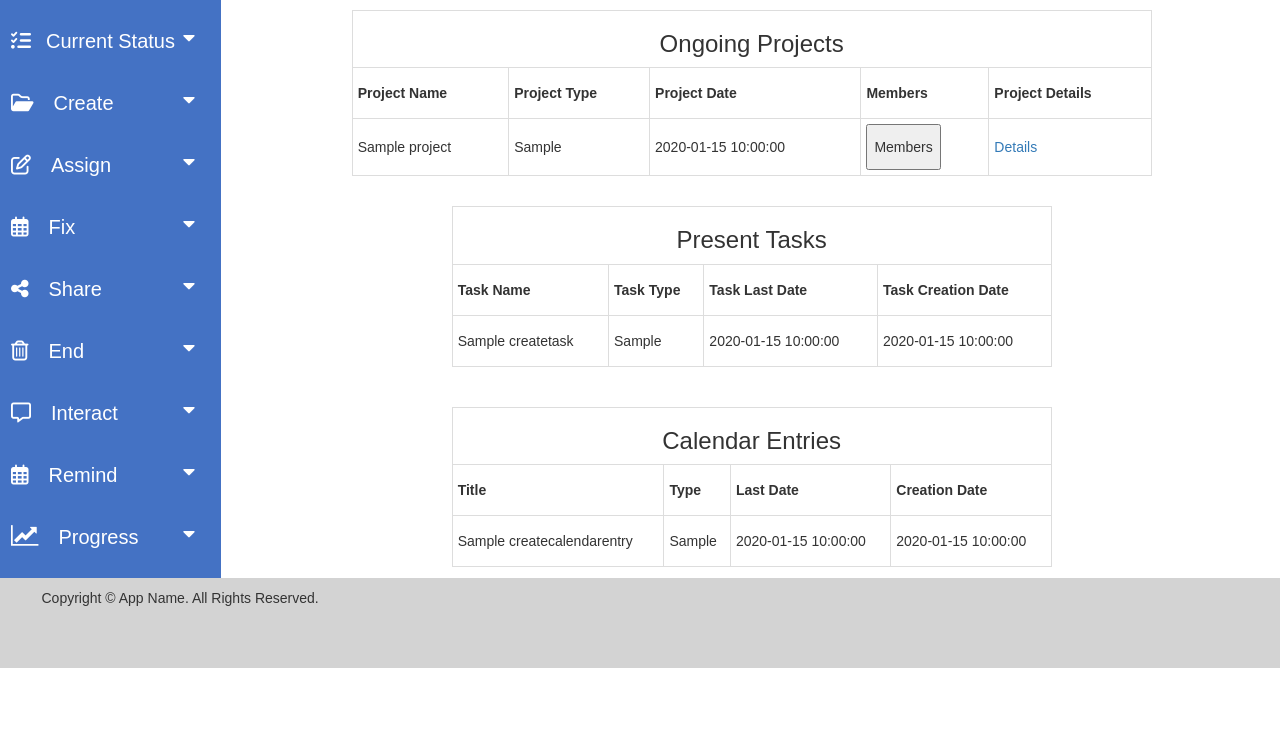
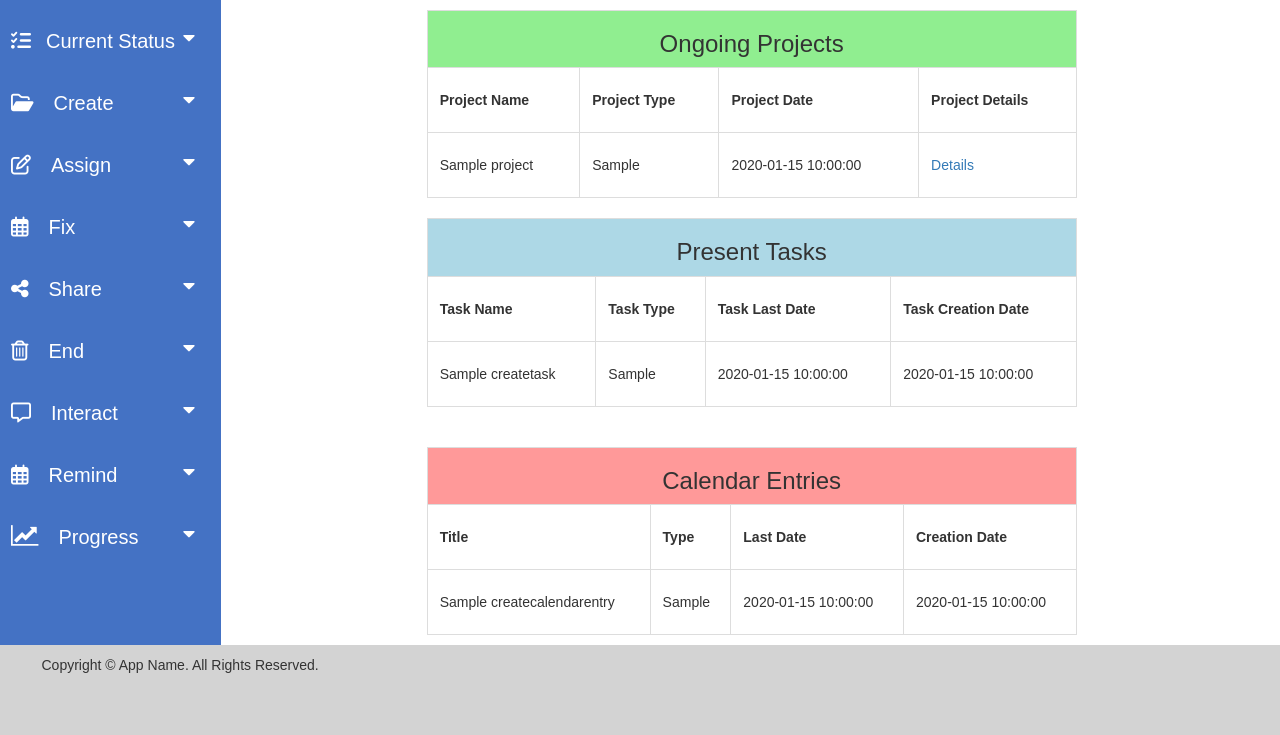
Before and after one commit to KLNarayana03/ResearchRealm, a PHP site: page /landingpage.php in a window 1280 px wide. Shown: the part 83-818 px from the top of the page. Before the commit the page ends 751 px from the top, so only its background shows below. Run offline with PHP 8.4, Linux system fonts and the light colour scheme; the visitor is signed in with stand-in values (Sample User, id 1); tables that the repository leaves empty or names only in its code hold one stand-in row (values such as "Sample post"); some libraries are stand-ins or nearby versions.

Commit message:
Update landingpage.php

```diff
--- a/final/landingpage.php
+++ b/final/landingpage.php
@@ -42,7 +42,7 @@ $result_calendar->execute();
 
   <div class="header">
 
-    <a href="#" style="margin-left: 5px;">App logo</a>
+    <a href="landingpage.php" style="margin-left: 5px;">App logo</a>
 
     <div id="logout">Logout<a href="logout.php"><i class="fas fa-sign-out-alt" style="margin-left: 15px;"></i></a></div>
 
@@ -51,7 +51,7 @@ $result_calendar->execute();
 
 <div class="row">
 
-  <div class="sidenav">
+  <div class="sidenav" id="sidenav">
 
   <button class="dropdown-btn"><i class="fas fa-tasks" style="margin-right: 15px;"></i>Current Status
     <i class="fa fa-caret-down"></i>
@@ -71,13 +71,12 @@ $result_calendar->execute();
         <!-- <i class="fa fa-caret-down"></i> -->
     </button>
       <div class="dropdown-container">
-      <button class="open-button" onclick="openForm()">Create new Project</button>
-
+      <button class="open-formbutton" onclick="openForm()">Create new Project</button>
 <div class="form-popup" id="myForm">
   <form action="createproject.php" class="form-container" method="post">
 
+    <button class="open-button">Create new Project</button>
     <hr class="new1">
-
     <input for="projectname" type="text" placeholder="Enter Project Name" name="projectname" required>
     <select for="projecttype" id="projecttype" name="projecttype">
     <option value="btp">B.Tech Project</option>
@@ -98,10 +97,12 @@ $result_calendar->execute();
 <script>
 function openForm() {
   document.getElementById("myForm").style.display = "block";
+  document.getElementById("main").style.display = "none";
 }
 
 function closeForm() {
   document.getElementById("myForm").style.display = "none";
+  document.getElementById("main").style.display = "block";
 }
 </script>
         <!-- <a href="#">B.Tech Project</a>
@@ -115,10 +116,10 @@ function closeForm() {
       <!-- <i class="fa fa-caret-down"></i> -->
       </button>
       <div class="dropdown-container">
-        <button class="open-button" onclick="openForm2()">Create new Task</button>
+        <button class="open-formbutton" onclick="openForm2()">Create new Task</button>
         <div class="form-popup" id="myForm2">
   <form action="createtasks.php" class="form-container" method="post">
-
+    <button class="open-button">Create new Task</button>
     <hr class="new1">
     <input for="taskname" type="text" placeholder="Enter Task Name" name="taskname" required>
     <select for="tasktype" id="projecttype" name="tasktype" style="margin-bottom:20px;">
@@ -136,10 +137,12 @@ function closeForm() {
 <script>
 function openForm2() {
   document.getElementById("myForm2").style.display = "block";
+  document.getElementById("main").style.display = "none";
 }
 
 function closeForm2() {
   document.getElementById("myForm2").style.display = "none";
+  document.getElementById("main").style.display = "block";
 }
 </script>
       </div>
@@ -148,10 +151,11 @@ function closeForm2() {
    <!-- <i class="fa fa-caret-down"></i>-->
   </button>
   <div class="dropdown-container">
-  <button class="open-button" onclick="openForm3()">Create new Calendar Entry</button>
+  <button class="open-formbutton" onclick="openForm3()">New Calendar Entry</button>
         <div class="form-popup" id="myForm3">
   <form action="createcalendarentries.php" class="form-container" method="post">
 
+  <button class="open-button">Create new Calendar Entry</button>
     <hr class="new1">
     <input for="calendarentryname" type="text" placeholder="Title" name="calendarentryname" required>
     <select for="calendarentrytype" id="projecttype" name="calendarentrytype" style="margin-bottom:20px;">
@@ -170,10 +174,12 @@ function closeForm2() {
 <script>
 function openForm3() {
   document.getElementById("myForm3").style.display = "block";
+  document.getElementById("main").style.display = "none";
 }
 
 function closeForm3() {
   document.getElementById("myForm3").style.display = "none";
+  document.getElementById("main").style.display = "block";
 }
 </script>
   </div>
@@ -184,16 +190,10 @@ function closeForm3() {
     <i class="fa fa-caret-down"></i>
   </button>
   <div class="dropdown-container">
-    <button class="dropdown-btn">Project
-        <i class="fa fa-caret-down"></i>
-      </button>
-      <div class="dropdown-container">
-        <a href="#">B.Tech Project</a>
-        <a href="#">M.Tech Project</a>
-        <a href="#">PhD Project</a>
-        <a href="#">Sponsored Project</a>
-        <a href="#">Intern Project</a>
-      </div>
+    <a href="assignproject.php" style="color:white;">Project
+     <!-- <i class="fa fa-caret-down"></i> -->
+      </a>
+
 
       <button class="dropdown-btn">Tasks
         <i class="fa fa-caret-down"></i>
@@ -231,12 +231,11 @@ function closeForm3() {
   <button class="dropdown-btn"><i class="fas fa-share-alt" style="margin-right: 20px;"></i>Share
     <i class="fa fa-caret-down"></i>
   </button>
-
   <div class="dropdown-container">
-    <button class="open-button" onclick="openshareform()">Resources</button>
+    <button class="open-formbutton" onclick="openshareform()">Resources</button>
  <div class="form-popup" id="shareform">
   <form action="shareresources.php" class="form-container" method="post" enctype="multipart/form-data">
-
+    <button class="open-button">Share Resources</button>
     <hr class="new1">
 
   <!-- code for selecting project in which we want to share resource-->
@@ -266,10 +265,12 @@ function closeForm3() {
   <script>
   function openshareform() {
     document.getElementById("shareform").style.display = "block";
+    document.getElementById("main").style.display = "none";
   }
 
   function closeshareform() {
     document.getElementById("shareform").style.display = "none";
+    document.getElementById("main").style.display = "block";
   }
   </script>
 </div>
@@ -278,18 +279,10 @@ function closeForm3() {
   <button class="dropdown-btn"><i class="far fa-trash-alt" style="margin-right: 20px;"></i>End
     <i class="fa fa-caret-down"></i>
   </button>
-
   <div class="dropdown-container">
-    <button class="dropdown-btn">Project
-        <i class="fa fa-caret-down"></i>
-      </button>
-      <div class="dropdown-container">
-        <a href="#">B.Tech Project</a>
-        <a href="#">M.Tech Project</a>
-        <a href="#">PhD Project</a>
-        <a href="#">Sponsored Project</a>
-        <a href="#">Intern Project</a>
-      </div>
+  <a href="assignproject.php" style="color:white;">Project
+     <!-- <i class="fa fa-caret-down"></i> -->
+      </a>
 
       <button class="dropdown-btn">Tasks
         <i class="fa fa-caret-down"></i>
@@ -329,7 +322,7 @@ function closeForm3() {
 
   </div>
 
-<div class="main">
+<div class="main" id="main">
 <?php if(!isset($_SESSION['username'])): header("location: logout.php");?>
 
     <?php else: ?>
@@ -337,58 +330,49 @@ function closeForm3() {
     <?php endif ?>
 
     <!-- <?php echo "<h1> Welcome ".$_SESSION['username']." To Dashboard </h1>" ?> -->
-<table align="center" style="width:800px; line-height:40px; border: 1px solid #ddd;">
+<table align="center" style="width:650px; line-height:40px; border: 1px solid #ddd;">
       <tr>
-        <th colspan="5" style="text-align:center;"><h3>Ongoing Projects</h3></th>
+        <th colspan="5" style="background-color:lightgreen; text-align:center;"><h3>Ongoing Projects</h3></th>
       </tr>
       <tr>
-        <th style="padding:5px; border: 1px solid #ddd;">Project Name</th>
-        <th style="padding:5px; border: 1px solid #ddd;">Project Type</th>
-        <th style="padding:5px; border: 1px solid #ddd;">Project Date</th>
-        <th style="padding:5px; border: 1px solid #ddd;">Members</th>
-        <th style="padding:5px; border: 1px solid #ddd;">Project Details</th>
+        <th style="padding:12px; border: 1px solid #ddd;">Project Name</th>
+        <th style="padding:12px; border: 1px solid #ddd;">Project Type</th>
+        <th style="padding:12px; border: 1px solid #ddd;">Project Date</th>
+        <th style="padding:12px; border: 1px solid #ddd;">Project Details</th>
       </tr>
       <?php
         while($rows=$result_project->fetch(PDO::FETCH_ASSOC)){
             echo "
             <tr>
-            <td style=\"padding:5px; border: 1px solid #ddd;\">".$rows['projectname']."</td>
-            <td style=\"padding:5px; border: 1px solid #ddd;\">".$rows['projecttype']."</td>
-            <td style=\"padding:5px; border: 1px solid #ddd;\">".$rows['projectdate']."</td>
-            <td style=\"padding:5px; border: 1px solid #ddd;\"><button onclick=\"myFunction()\">Members</button></td>
-            <td style=\"padding:5px; border: 1px solid #ddd;\"><a href = 'details.php?rn=$rows[id]'>Details</td>
+            <td style=\"padding:12px; border: 1px solid #ddd;\">".$rows['projectname']."</td>
+            <td style=\"padding:12px; border: 1px solid #ddd;\">".$rows['projecttype']."</td>
+            <td style=\"padding:12px; border: 1px solid #ddd;\">".$rows['projectdate']."</td>
+            <td style=\"padding:12px; border: 1px solid #ddd;\"><a href = 'details.php?rn=$rows[id]'>Details</td>
             </tr>
             ";
         }
         ?>
  </table>
-            <p id="demo"></p>
-
-            <script>
-              function myFunction() {
-              document.getElementById("demo").innerHTML = "Hello World";
-              }
-            </script>
 
    <br>
- <table align="center" style="width:600px; line-height:40px; border: 1px solid #ddd;">
+ <table align="center" style="width:650px; line-height:40px; border: 1px solid #ddd;">
       <tr>
-        <th colspan="4" style="text-align:center;"><h3>Present Tasks</h3></th>
+        <th colspan="4" style="background-color:lightblue; text-align:center;"><h3>Present Tasks</h3></th>
       </tr>
       <tr>
-        <th style="padding:5px; border: 1px solid #ddd;">Task Name</th>
-        <th style="padding:5px; border: 1px solid #ddd;">Task Type</th>
-        <th style="padding:5px; border: 1px solid #ddd;">Task Last Date</th>
-        <th style="padding:5px; border: 1px solid #ddd;">Task Creation Date</th>
+        <th style="padding:12px; border: 1px solid #ddd;">Task Name</th>
+        <th style="padding:12px; border: 1px solid #ddd;">Task Type</th>
+        <th style="padding:12px; border: 1px solid #ddd;">Task Last Date</th>
+        <th style="padding:12px; border: 1px solid #ddd;">Task Creation Date</th>
       </tr>
       <?php
         while($rows=$result_task->fetch(PDO::FETCH_ASSOC)){
       ?>
         <tr>
-          <td style="padding:5px; border: 1px solid #ddd;"><?php echo $rows['taskname']; ?></td>
-          <td style="padding:5px; border: 1px solid #ddd;"><?php echo $rows['tasktype']; ?></td>
-          <td style="padding:5px; border: 1px solid #ddd;"><?php echo $rows['tasklastdate']; ?></td>
-          <td style="padding:5px; border: 1px solid #ddd;"><?php echo $rows['taskdate']; ?></td>
+          <td style="padding:12px; border: 1px solid #ddd;"><?php echo $rows['taskname']; ?></td>
+          <td style="padding:12px; border: 1px solid #ddd;"><?php echo $rows['tasktype']; ?></td>
+          <td style="padding:12px; border: 1px solid #ddd;"><?php echo $rows['tasklastdate']; ?></td>
+          <td style="padding:12px; border: 1px solid #ddd;"><?php echo $rows['taskdate']; ?></td>
         </tr>
           <?php
         }
@@ -397,24 +381,24 @@ function closeForm3() {
  </table>
  <br>
    <br>
- <table align="center" style="width:600px; line-height:40px; border: 1px solid #ddd;">
+ <table align="center" style="width:650px; line-height:40px; border: 1px solid #ddd;">
       <tr>
-        <th colspan="4" style="text-align:center;"><h3>Calendar Entries</h3></th>
+        <th colspan="4" style="background-color:rgba(255, 0, 0, 0.4); text-align:center;"><h3>Calendar Entries</h3></th>
       </tr>
       <tr>
-        <th style="padding:5px; border: 1px solid #ddd;">Title</th>
-        <th style="padding:5px; border: 1px solid #ddd;">Type</th>
-        <th style="padding:5px; border: 1px solid #ddd;">Last Date</th>
-        <th style="padding:5px; border: 1px solid #ddd;">Creation Date</th>
+        <th style="padding:12px; border: 1px solid #ddd;">Title</th>
+        <th style="padding:12px; border: 1px solid #ddd;">Type</th>
+        <th style="padding:12px; border: 1px solid #ddd;">Last Date</th>
+        <th style="padding:12px; border: 1px solid #ddd;">Creation Date</th>
       </tr>
       <?php
         while($rows=$result_calendar->fetch(PDO::FETCH_ASSOC)){
       ?>
         <tr>
-          <td style="padding:5px; border: 1px solid #ddd;"><?php echo $rows['calendarentryname']; ?></td>
-          <td style="padding:5px; border: 1px solid #ddd;"><?php echo $rows['calendarentrytype']; ?></td>
-          <td style="padding:5px; border: 1px solid #ddd;"><?php echo $rows['calendarentrylastdate']; ?></td>
-          <td style="padding:5px; border: 1px solid #ddd;"><?php echo $rows['calendarentrydate']; ?></td>
+          <td style="padding:12px; border: 1px solid #ddd;"><?php echo $rows['calendarentryname']; ?></td>
+          <td style="padding:12px; border: 1px solid #ddd;"><?php echo $rows['calendarentrytype']; ?></td>
+          <td style="padding:12px; border: 1px solid #ddd;"><?php echo $rows['calendarentrylastdate']; ?></td>
+          <td style="padding:12px; border: 1px solid #ddd;"><?php echo $rows['calendarentrydate']; ?></td>
         </tr>
           <?php
         }
@@ -443,12 +427,11 @@ function closeForm3() {
       });
     }
     </script>
-    <script type="text/javascript">
+<script type="text/javascript">
     window.onload = function() {
         var left=document.getElementById('sidenav').clientHeight;
         var right=document.getElementById('main').clientHeight;
         if(left>right) {
-            console.log(document.getElementById('sidenav').style.height=auto+"px");
             document.getElementById('main').style.height=left+"px";
         }
         if(left<right) {
```
